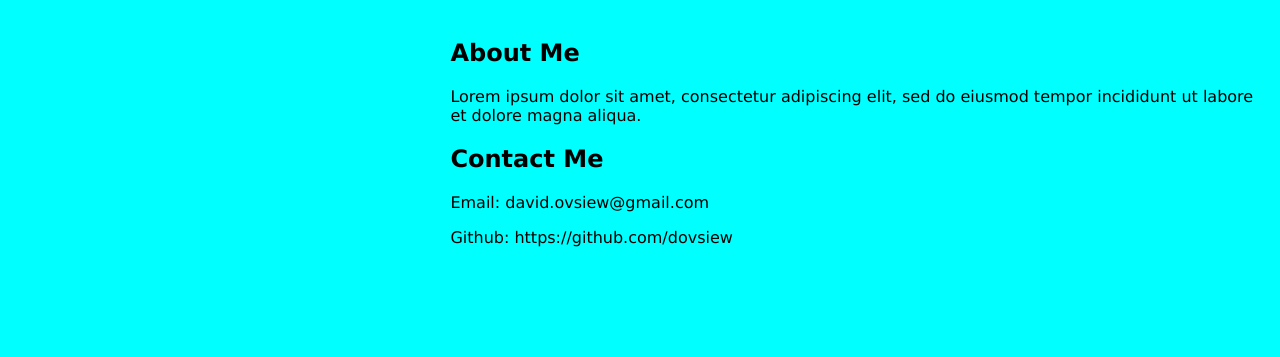
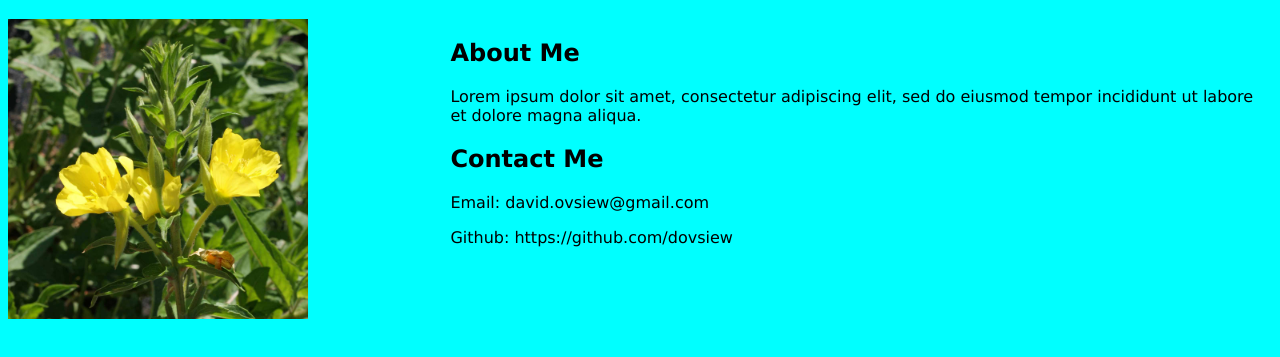
Before and after one commit to dovsiew/personal-website, a plain HTML site: page website.html in a window 1280 px wide. Shown: the part 61-418 px from the top of the page. Drawn offline with Linux system fonts and the light colour scheme.

Commit message:
Added placeholder profile pic

```diff
--- a/style.css
+++ b/style.css
@@ -17,12 +17,12 @@ p {
 	font-family: verdana;
 }
 
+#picture {
+	float:left;
+   	background-size: 300px 300px;
+}
+
 #information {
 	float: right;
 	width: 65%;
 }
-
-#picture {
-	float: right;
-	width: 35%;
-}
--- a/website.html
+++ b/website.html
@@ -11,7 +11,9 @@
 	<h1>DAVID OVSIEW</h1>
 
 	<div id="container">
-		<div id="picture"></div>
+		<div id="picture">
+			<img src="primrose.jpg" alt="Profile" style="width:300px;height:300px;">
+		</div>
 		<div id="information">
 			<h2>About Me</h2>
 			<p>Lorem ipsum dolor sit amet, consectetur adipiscing elit, sed do eiusmod tempor incididunt ut labore et dolore magna aliqua.</p>
```
Also changed, not shown: primrose.jpg (added).
